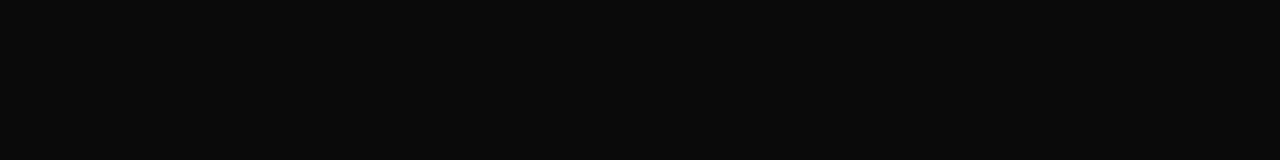
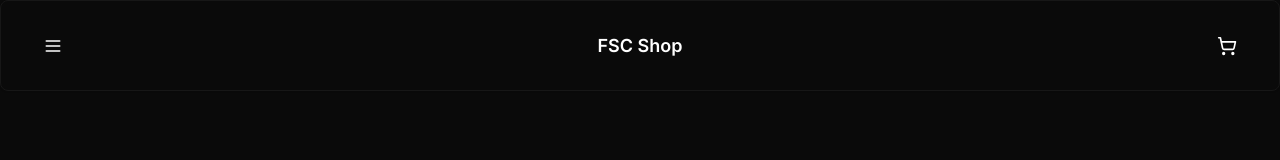
Before and after one commit to antoniojr0007/fsc-ecommerce, a Next.js app: page / in a window 1280 px wide. Shown: the top 160 px of the page. Built offline with nearby package versions, Linux system fonts and the light colour scheme.

Commit message:
feat: create menu header

```diff
--- a/package.json
+++ b/package.json
@@ -14,6 +14,8 @@
   },
   "dependencies": {
     "@prisma/client": "^5.5.2",
+    "@radix-ui/react-dialog": "^1.0.5",
+    "@radix-ui/react-slot": "^1.0.2",
     "class-variance-authority": "^0.7.0",
     "clsx": "^2.0.0",
     "lucide-react": "^0.291.0",
--- a/src/app/(home)/page.tsx
+++ b/src/app/(home)/page.tsx
@@ -1,9 +1,9 @@
+
 
 export default function Home() {
   return (
     <>
       <div className="mx-auto w=[1920]">
-
       </div>
     </>
   )
--- a/src/app/layout.tsx
+++ b/src/app/layout.tsx
@@ -2,10 +2,14 @@
 import { Inter } from 'next/font/google'
 import './globals.css'
 
+//components
+import { Footer } from '@/components/Footer'
+import { Header } from '@/components/Header'
+
 const inter = Inter({ subsets: ['latin'] })
 
 export const metadata: Metadata = {
-  title: 'FSC - ECOMMERCE',
+  title: 'FSC - E-COMMERCE',
   description: 'LOJA VIRTUAL FSC - ECOMMERCE',
 }
 
@@ -17,10 +21,9 @@
   return (
     <html lang="pt-br">
       <body className={inter.className}>
-        <div className="flex h-full flex-col">
-
-        </div>
+        <Header />
         <div className="flex-1">{children}</div>
+        <Footer />
       </body>
     </html>
   )
--- /dev/null
+++ b/src/components/Header.tsx
@@ -0,0 +1,55 @@
+import { LogIn, Menu, PercentCircle, ShoppingBag, ShoppingCart } from "lucide-react";
+import { Button } from "./ui/button";
+import { Card, CardContent } from "./ui/card";
+import { Sheet, SheetContent, SheetHeader, SheetTitle, SheetTrigger } from "./ui/sheet";
+
+
+
+export const Header = () => {
+  return (
+    <Card className="mb-5">
+      <CardContent className="flex h-[89px] items-center justify-between px-8 py-0">
+        <Sheet>
+          <SheetTrigger asChild>
+            <Button size="icon" variant="ghost">
+              <Menu size={20} />
+            </Button>
+          </SheetTrigger>
+          <SheetContent side="left">
+            <SheetHeader className="justify-start text-left">
+              <SheetTitle>Menu</SheetTitle>
+            </SheetHeader>
+
+            <div className="flex flex-col gap-2 py-4">
+              <Button variant="ghost" className="justify-start gap-2">
+                <LogIn size={16} />
+                Fazer Login
+              </Button>
+
+              <Button variant="ghost" className="justify-start gap-2">
+                <ShoppingBag size={16} />
+                Catálogo
+              </Button>
+
+              <Button variant="ghost" className="justify-start gap-2">
+                <PercentCircle size={16} />
+                Ofertas
+              </Button>
+
+              <Button variant="ghost" className="justify-start gap-2">
+                <ShoppingCart size={16} />
+                Carrinho
+              </Button>
+            </div>
+          </SheetContent>
+        </Sheet>
+
+        <h2 className="text-lg font-semibold">FSC Shop</h2>
+
+        <Button size="icon" variant="ghost">
+          <ShoppingCart size={20} />
+        </Button>
+      </CardContent>
+    </Card>
+  );
+};
--- a/src/components/ui/Header.tsx
+++ /dev/null
@@ -1,19 +0,0 @@
-import { MenuIcon, ShoppingCartIcon } from "lucide-react"
-import { Button } from "./button"
-import { Card } from "./card"
-
-
-export const Header = () => {
-  return (
-    <Card className="flex justify-between p=[1.875rem] items-center m-5">
-        <Button size='icon' variant='outline'>
-          <MenuIcon />
-        </Button>
-        <h1 className="text-lg font-semibold">
-          <span className="text-primary">FSC</span> - Ecommerce</h1>
-        <Button size='icon' variant='outline'>
-          <ShoppingCartIcon />
-        </Button>
-    </Card>
-  )
-}
```
Also changed, not shown: src/components/Footer.tsx (renamed from src/components/ui/Footer.tsx), 1 other file (tests, documents, lock files or other folders).
